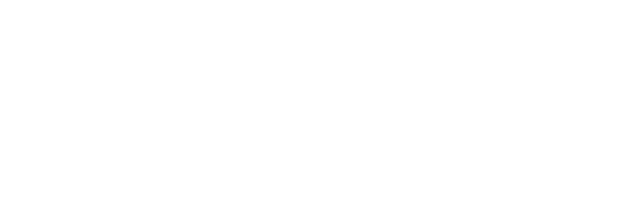
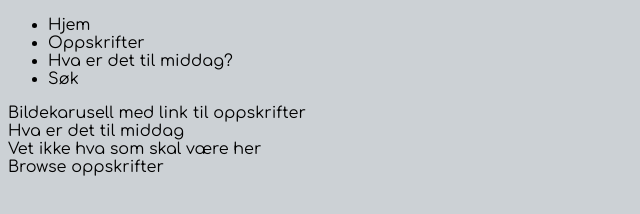
Before and after one commit to SiriHoyas/Oppskriftsside, a plain HTML site: page index.html in a window 1280 px wide. Shown: the whole page, without its empty margins (0-640 px from the left). Drawn offline with Linux system fonts and the light colour scheme.

Commit message:
index.html
Made sections for front page and chose backgroundcolor and font

```diff
--- a/index.html
+++ b/index.html
@@ -0,0 +1,33 @@
+<!DOCTYPE html>
+<html lang="en">
+<head>
+    <meta charset="UTF-8">
+    <meta name="viewport" content="width=device-width, initial-scale=1.0">
+    <title>Document</title>
+    <link rel="stylesheet" href="styles.css">
+    <link href="https://fonts.googleapis.com/css2?family=Comfortaa&display=swap" rel="stylesheet">
+</head>
+<body>
+    <nav>
+        <ul>
+            <li>
+                <a>Hjem</a>
+            </li>
+            <li>
+                <a>Oppskrifter</a>
+            </li>
+            <li>
+                <a>Hva er det til middag?</a>
+            </li>
+
+            <li>Søk</li>
+        </ul>
+    </nav>
+    <main>
+        <div>Bildekarusell med link til oppskrifter</div>
+        <section>Hva er det til middag</section>
+        <section>Vet ikke hva som skal være her</section>
+        <section>Browse oppskrifter</section>
+    </main>
+</body>
+</html>
--- a/styles.css
+++ b/styles.css
@@ -0,0 +1,4 @@
+body {
+    background-color: #ccd1d5;
+    font-family: 'Comfortaa', cursive;
+}
```
Also changed, not shown: oppskrift.html (+4 -1 lines).
